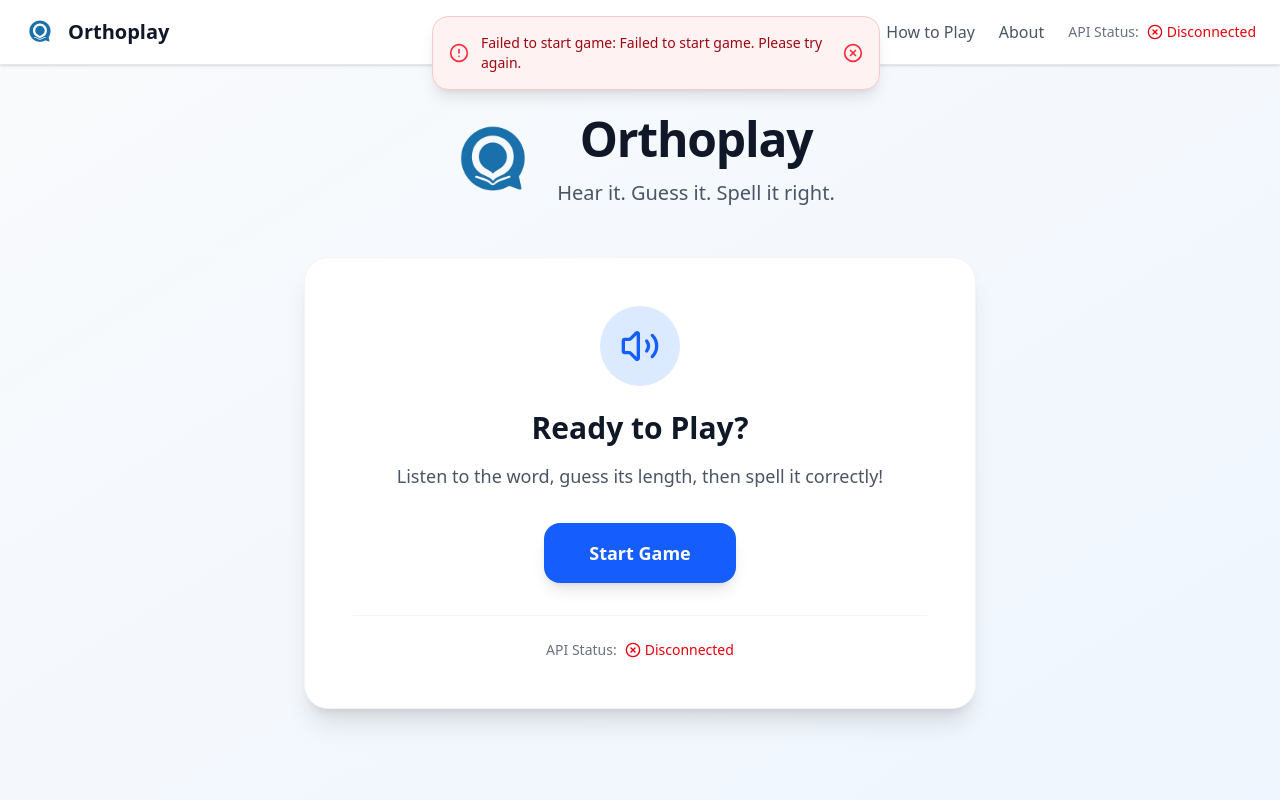
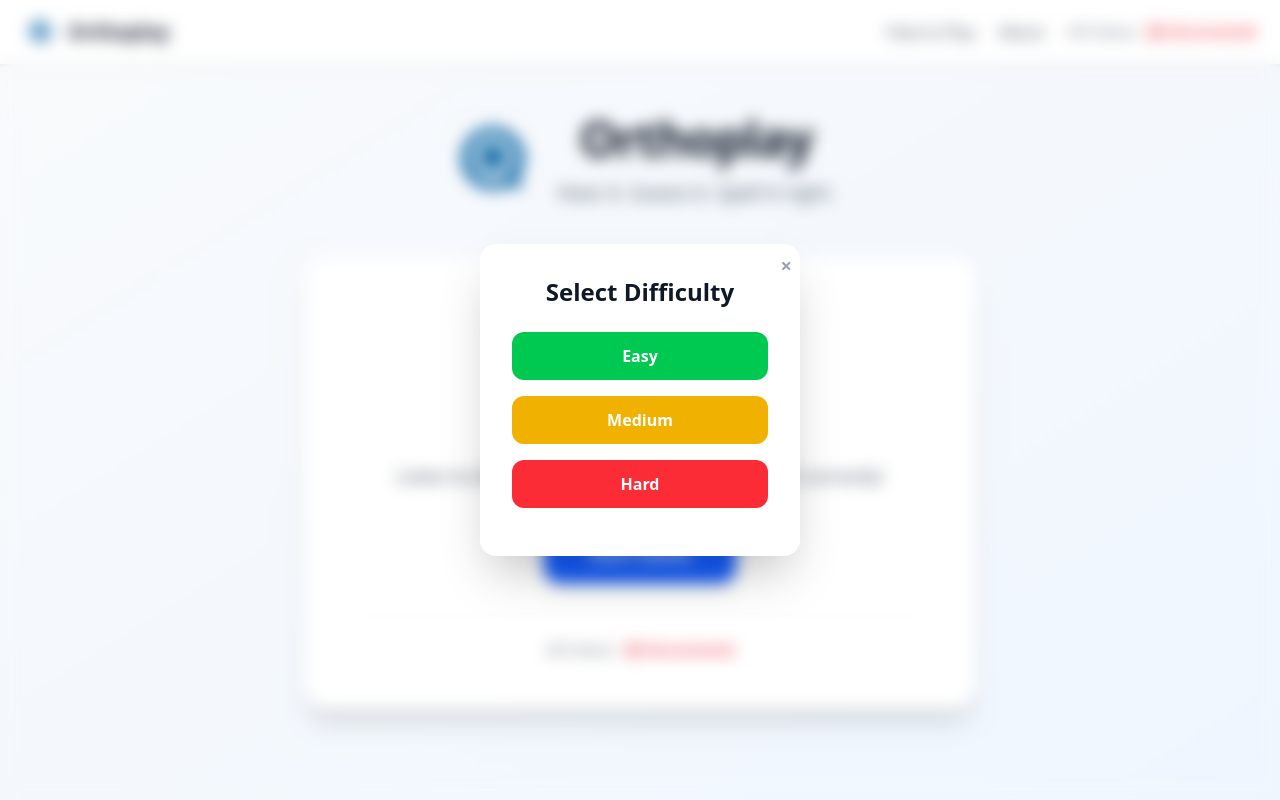
Before and after one commit to whyvineet/orthoplay, a React (Vite) app in the folder frontend/: page / in a window 1280 px wide. Both pictures are taken after a click on the button "Start Game". Shown: the top 800 px of the page. Built offline with nearby package versions, Linux system fonts and the light colour scheme; no server answers.

Commit message:
feat: add difficulty level popup options(Easy,Medium,Hard)

```diff
--- a/frontend/src/App.jsx
+++ b/frontend/src/App.jsx
@@ -183,6 +183,30 @@
     });
   };
 
+  const startGameWithDifficulty = async (difficulty) => {
+    setIsLoading(true);
+    setErrorMessage('');
+
+    try {
+      const data = await apiService.startGame(difficulty);
+      setCurrentGame({
+        wordId: data.word_id,
+        word: data.word,
+        description: data.description,
+        lengthOptions: data.length_options,
+      });
+
+      setGameState('playing');
+      setGamePhase('length');
+      resetGameData();
+    } catch (error) {
+      console.error('Error starting game:', error);
+      showError(`Failed to start game: ${error.message}`);
+    } finally {
+      setIsLoading(false);
+    }
+  };
+
   const gameProps = {
     gameState,
     gamePhase,
@@ -218,7 +242,7 @@
       <Navigation apiStatus={apiStatus} />
 
       <main className='min-h-screen'>
-        {gameState === 'start' && <StartPage {...gameProps} />}
+        {gameState === 'start' && <StartPage {...gameProps} startGameWithDifficulty={startGameWithDifficulty} />}
         {gameState === 'playing' && <GamePage {...gameProps} />}
         {gameState === 'complete' && <CompletePage {...gameProps} />}
       </main>
--- /dev/null
+++ b/frontend/src/components/DifficultyPopup.jsx
@@ -0,0 +1,41 @@
+import React from "react";
+
+const DifficultyPopup = ({ isOpen, onSelect, onClose }) => {
+  if (!isOpen) return null;
+  return (
+    <div className="fixed inset-0 z-50 flex items-center justify-center backdrop-blur-sm bg-opacity-40">
+      <div className="bg-white rounded-2xl shadow-2xl p-8 w-full max-w-xs text-center relative">
+        <h2 className="text-2xl font-bold mb-6 text-gray-900">Select Difficulty</h2>
+        <div className="flex flex-col gap-4 mb-4  ">
+          <button
+            className="px-6 py-3 bg-green-500 ring-2  text-white font-semibold rounded-xl hover:bg-green-600 transition-all"
+            onClick={() => onSelect("easy")}
+          >
+            Easy
+          </button>
+          <button
+            className="px-6 py-3 bg-yellow-500 text-white font-semibold rounded-xl hover:bg-yellow-600 transition-all"
+            onClick={() => onSelect("medium")}
+          >
+            Medium
+          </button>
+          <button
+            className="px-6 py-3 bg-red-500 text-white font-semibold rounded-xl hover:bg-red-600 transition-all"
+            onClick={() => onSelect("hard")}
+          >
+            Hard
+          </button>
+        </div>
+        <button
+          className="absolute top-2 right-2 text-gray-400 hover:text-gray-700 text-xl font-bold"
+          onClick={onClose}
+          aria-label="Close"
+        >
+          ×
+        </button>
+      </div>
+    </div>
+  );
+};
+
+export default DifficultyPopup;
--- a/frontend/src/pages/StartPage.jsx
+++ b/frontend/src/pages/StartPage.jsx
@@ -1,6 +1,19 @@
+import { useState } from "react";
 import { Volume2, CheckCircle, XCircle } from "lucide-react";
+import DifficultyPopup from "../components/DifficultyPopup";
 
-const StartPage = ({ isLoading, startGame, apiStatus }) => {
+const StartPage = ({ isLoading, startGameWithDifficulty, apiStatus }) => {
+  const [showPopup, setShowPopup] = useState(false);
+
+  const handleStartClick = () => {
+    setShowPopup(true);
+  };
+
+  const handleSelectDifficulty = (difficulty) => {
+    setShowPopup(false);
+    startGameWithDifficulty(difficulty);
+  };
+
   return (
     <div className="min-h-screen bg-gradient-to-br pt-12 from-slate-50 to-blue-50">
       <div className="container mx-auto">
@@ -38,7 +51,7 @@
             </div>
 
             <button
-              onClick={startGame}
+              onClick={handleStartClick}
               disabled={isLoading}
               className="inline-flex items-center justify-center px-8 py-4 bg-blue-600 text-white text-lg font-semibold rounded-2xl hover:bg-blue-700 transition-all duration-200 shadow-lg hover:shadow-xl disabled:opacity-50 disabled:cursor-not-allowed min-w-48"
             >
@@ -67,7 +80,11 @@
             </div>
           </div>
         </div>
-
+        <DifficultyPopup
+          isOpen={showPopup}
+          onSelect={handleSelectDifficulty}
+          onClose={() => setShowPopup(false)}
+        />
       </div>
     </div>
   );
```
